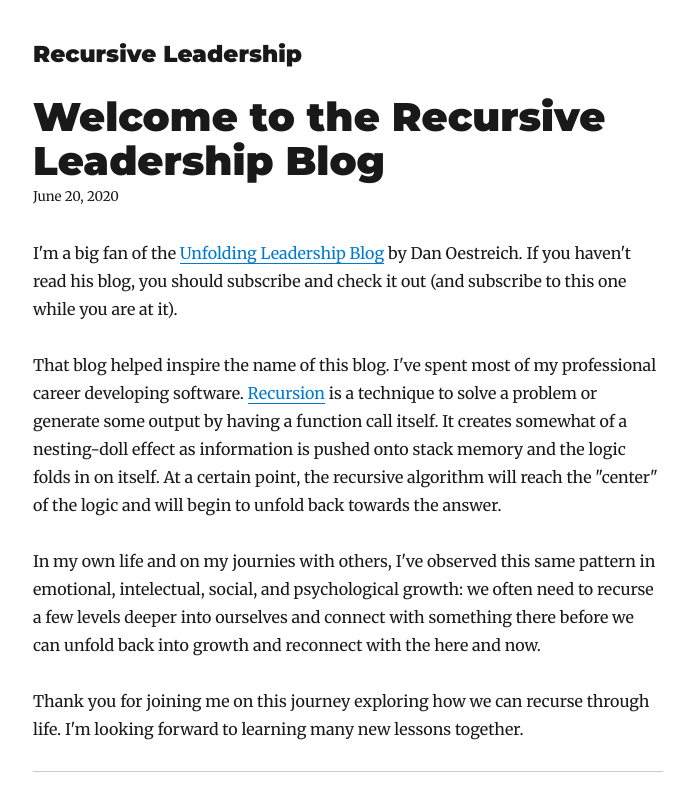
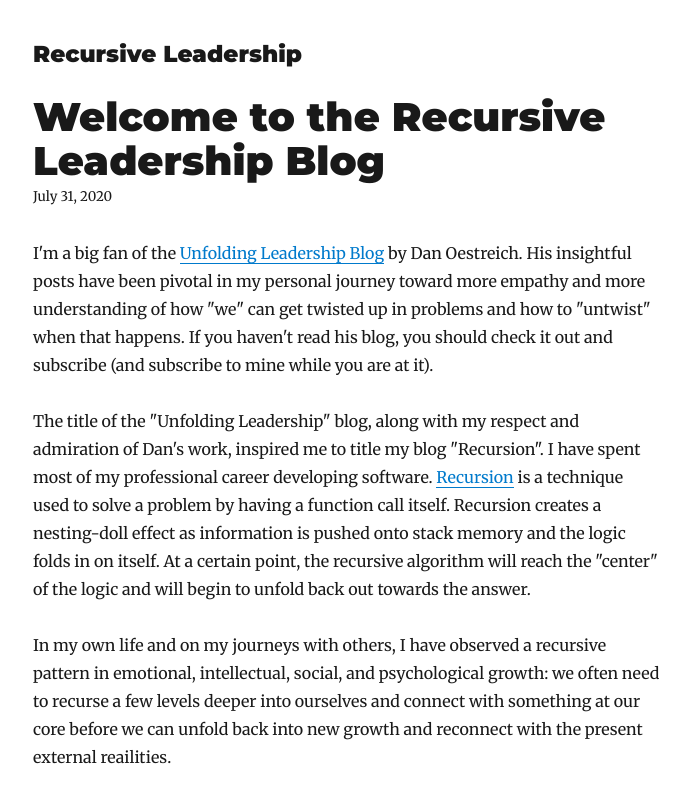
Before and after one commit to bigjonroberts/RecursiveLeadership, a Gatsby site: page /2020-06-20-welcome-to-the-recursive-leadership-blog/ in a window 1280 px wide. Shown: the top 796 px of the page, without its empty margins (292-986 px from the left). Built offline with nearby package versions, Linux system fonts and the light colour scheme; Gatsby itself is replaced by a stand-in of ours; some packages are replaced by stand-ins of ours.

Commit message:
Update Recursive Leadership Blog “2020-06-20-welcome-to-the-recursive-leadership-blog”

```diff
--- a/content/blog/2020-06-20-welcome-to-the-recursive-leadership-blog.md
+++ b/content/blog/2020-06-20-welcome-to-the-recursive-leadership-blog.md
@@ -1,12 +1,12 @@
 ---
 title: Welcome to the Recursive Leadership Blog
-date: 2020-06-20T13:39:49.975Z
+date: 2020-07-31T15:01:30.269Z
 description: A place to explore the nuances of leadership and growth
 ---
-I'm a big fan of the [Unfolding Leadership Blog](http://www.unfoldingleadership.com/blog/) by Dan Oestreich.  If you haven't read his blog, you should subscribe and check it out (and subscribe to this one while you are at it).
+I'm a big fan of the [Unfolding Leadership Blog](http://www.unfoldingleadership.com/blog/) by Dan Oestreich.  His insightful posts have been pivotal in my personal journey toward more empathy and more understanding of how "we" can get twisted up in problems and how to "untwist" when that happens. If you haven't read his blog, you should check it out and subscribe (and subscribe to mine while you are at it).
 
-That blog helped inspire the name of this blog.  I've spent most of my professional career developing software. [Recursion](https://en.wikipedia.org/wiki/Recursion_(computer_science)) is a technique to solve a problem or generate some output by having a function call itself.  It creates somewhat of a nesting-doll effect as information is pushed onto stack memory and the logic folds in on itself.  At a certain point, the recursive algorithm will reach the "center" of the logic and will begin to unfold back towards the answer.
+The title of the "Unfolding Leadership" blog, along with my respect and admiration of Dan's work, inspired me to title my blog "Recursion".  I have spent most of my professional career developing software. [Recursion](https://en.wikipedia.org/wiki/Recursion_(computer_science)) is a technique used to solve a problem by having a function call itself.  Recursion creates a nesting-doll effect as information is pushed onto stack memory and the logic folds in on itself.  At a certain point, the recursive algorithm will reach the "center" of the logic and will begin to unfold back out towards the answer.
 
-In my own life and on my journies with others, I've observed this same pattern in emotional, intelectual, social, and psychological growth: we often need to recurse a few levels deeper into ourselves and connect with something there before we can unfold back into growth and reconnect with the here and now.
+In my own life and on my journeys with others, I have observed a recursive pattern in emotional, intellectual, social, and psychological growth: we often need to recurse a few levels deeper into ourselves and connect with something at our core before we can unfold back into new growth and reconnect with the present external reailities.
 
 Thank you for joining me on this journey exploring how we can recurse through life.  I'm looking forward to learning many new lessons together.
```
